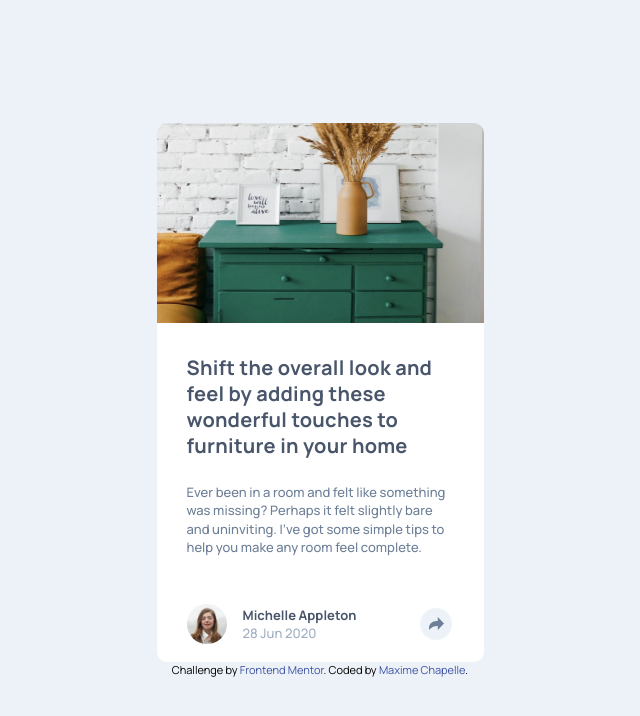
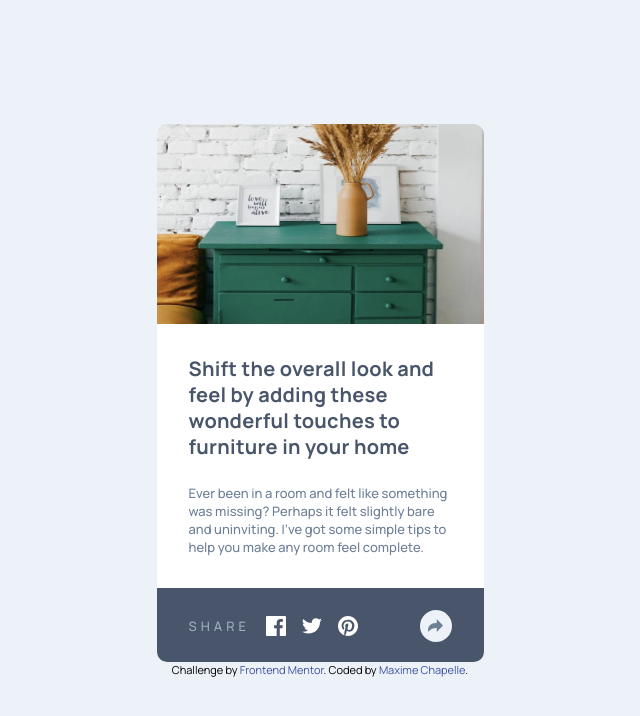
Before and after one commit to maxi1993-tech/article-preview-component, a website: page index.html in a window 1280 px wide. Shown: the whole page, without its empty margins (320-960 px from the left). Drawn offline with Linux system fonts and the light colour scheme.

Commit message:
feat: add share panel layout and profile footer styles

```diff
--- a/index.html
+++ b/index.html
@@ -41,18 +41,18 @@
           <div class="wrapper-share">
             <div class="share-panel">
               <p class="profile-paragraph">Share</p>
-              <img class="img-links" src="./images/icon-facebook.svg" alt="Facebook link">
-              <img class="img-links" src="./images/icon-twitter.svg" alt="Twitter link">
-              <img class="img-links" src="./images/icon-pinterest.svg" alt="Pinterest link">
+              <img class="img-links" src="./images/icon-facebook.svg" alt="Facebook link" width="20" height="20">
+              <img class="img-links" src="./images/icon-twitter.svg" alt="Twitter link" width="20" height="16.25">
+              <img class="img-links" src="./images/icon-pinterest.svg" alt="Pinterest link" width="20" height="20">
             </div>
-            <button type="button" class="btn-share" aria-label="Share this article">
-              <svg xmlns="http://www.w3.org/2000/svg" viewBox="0 0 15 13" width="15" height="13">
-                <path fill="#6E8098"
-                  d="M15 6.495L8.766.014V3.88H7.441C3.33 3.88 0 7.039 0 10.936v2.049l.589-.612C2.59 10.294 5.422 9.11 8.39 9.11h.375v3.867L15 6.495z" />
-              </svg>
-            </button>
+          </div>
+          <button type="button" class="btn-share" aria-label="Share this article">
+            <svg xmlns="http://www.w3.org/2000/svg" viewBox="0 0 15 13" width="15" height="13">
+              <path fill="#6E8098"
+                d="M15 6.495L8.766.014V3.88H7.441C3.33 3.88 0 7.039 0 10.936v2.049l.589-.612C2.59 10.294 5.422 9.11 8.39 9.11h.375v3.867L15 6.495z" />
+            </svg>
 
-          </div>
+          </button>
         </footer>
       </div>
     </article>
--- a/src/styles/style.scss
+++ b/src/styles/style.scss
@@ -83,6 +83,7 @@ a {
 .card {
     background-color: var(--color-white);
     max-width: 20.4375rem;
+    height: 33.625rem;
     width: 100%;
     display: flex;
     flex-direction: column;
@@ -99,12 +100,12 @@ a {
     display: flex;
     flex-direction: column;
     gap: 3rem;
-    padding: 0 1.875rem 1.125rem 1.875rem;
 
     .card-content {
         display: flex;
         flex-direction: column;
         gap: 1.5rem;
+        padding: 0 2rem;
 
         .title-primary {
             color: var(--grey-900);
@@ -127,20 +128,21 @@ a {
 /* Footer article */
 .profile {
     display: flex;
-    gap: 4rem;
+    justify-content: space-between;
     align-items: center;
-
+    padding: 0 2rem 1rem 2rem;
+    position: relative;
 
     .author-info {
         display: flex;
         align-items: center;
         gap: 1rem;
+        display: none;
 
         .author {
             display: flex;
             flex-direction: column;
             justify-content: center;
-
         }
 
         .img-profile {
@@ -170,11 +172,43 @@ a {
         height: 2rem;
         border-radius: var(--radius-img);
         border: none;
+        position: absolute;
+        top: 0.375rem;
+        right: 2rem;
+        z-index: 2;
+        margin-left: auto;
     }
 }
 
-.share-panel {
-    display: none;
+.wrapper-share {
+    height: 4.75rem;
+    background-color: var(--grey-900);
+    display: flex;
+    align-items: center;
+    padding: 1rem 2rem;
+    border-radius: 0 0 10px 10px;
+    position: absolute;
+    left: 0;
+    top: -1rem;
+    width: 100%;
+    z-index: 1;
+
+
+    .share-panel {
+        width: 100%;
+        display: flex;
+        align-items: center;
+        gap: 1rem;
+    }
+
+    .profile-paragraph {
+        color: var(--grey-400);
+        text-transform: uppercase;
+        font-size: var(--fs-preset-2);
+        line-height: var(--lh-preset-2);
+        letter-spacing: var(--ls-preset-4);
+        font-weight: var(--fw-preset-4);
+    }
 }
 
 .attribution {
```
Also changed, not shown: style.css.
